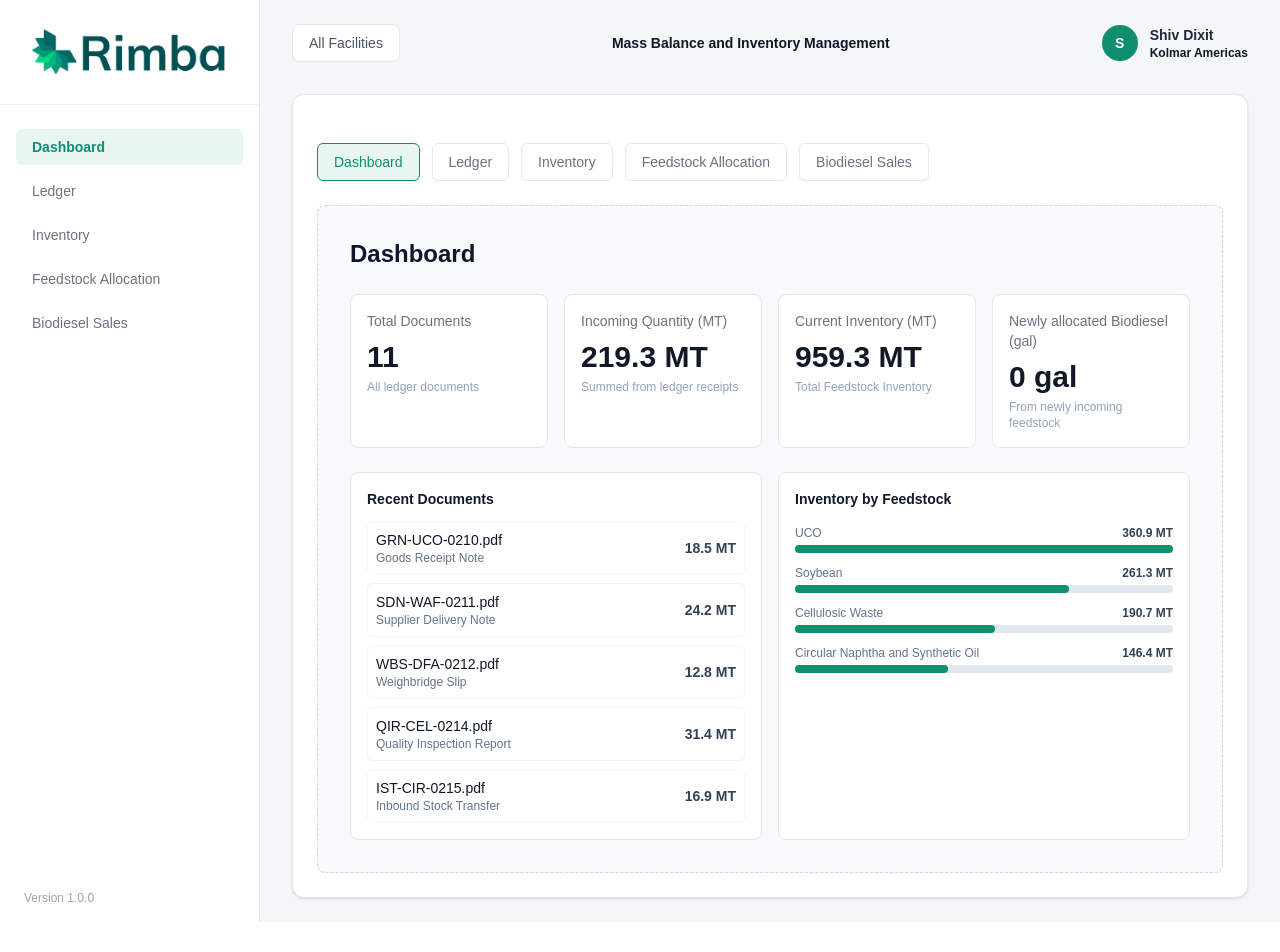
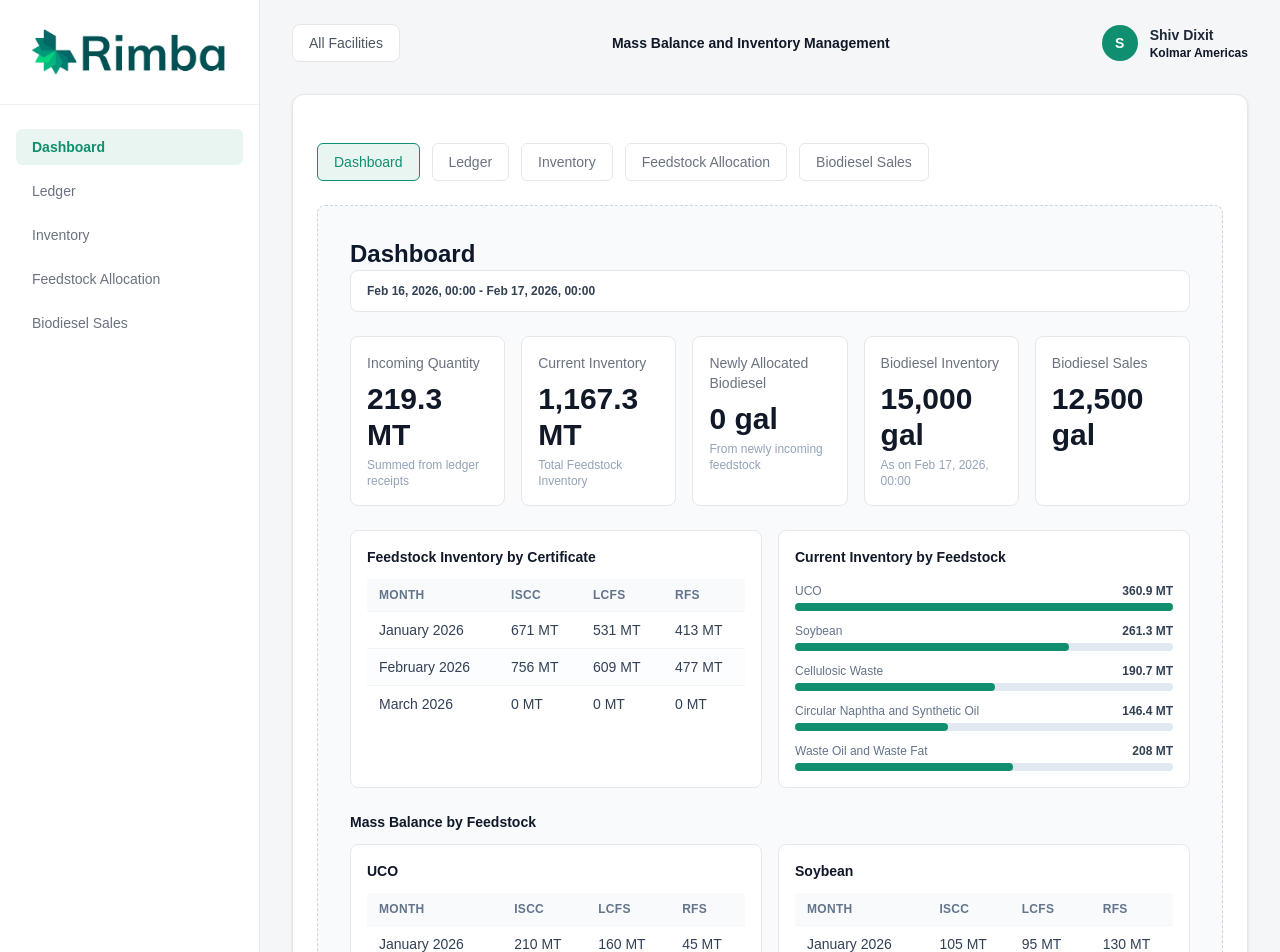
Before and after one commit to lokeshwagadre/kolmar-inventory-massBalance, a Next.js app: page / in a window 1280 px wide. Shown: the top 952 px of the page. Before the commit the page ends 922 px from the top, so only its background shows below. Built offline with nearby package versions, Linux system fonts and the light colour scheme.

Commit message:
Summary Page feedback from Tim

```diff
--- a/app/page.tsx
+++ b/app/page.tsx
@@ -111,18 +111,83 @@ function TabsNav({
 
 function DashboardSection({
   summaryCards,
-  latestLedgerDocuments,
   inventoryMixRows,
+  statsWindowLabel,
 }: {
   summaryCards: SummaryCard[];
-  latestLedgerDocuments: LedgerDocument[];
   inventoryMixRows: Array<{ feedstock: string; amount: number }>;
+  statsWindowLabel: string;
 }) {
   const maxInventoryMix = Math.max(...inventoryMixRows.map((row) => row.amount), 1);
+  const feedstockMassBalanceCards = [
+    {
+      feedstock: "UCO",
+      rows: [
+        { month: "January 2026", lcfs: 160, iscc: 210, rfs: 45 },
+        { month: "February 2026", lcfs: 185, iscc: 245, rfs: 52 },
+        { month: "March 2026", lcfs: 0, iscc: 0, rfs: 0 },
+      ],
+    },
+    {
+      feedstock: "Soybean",
+      rows: [
+        { month: "January 2026", lcfs: 95, iscc: 105, rfs: 130 },
+        { month: "February 2026", lcfs: 112, iscc: 118, rfs: 152 },
+        { month: "March 2026", lcfs: 0, iscc: 0, rfs: 0 },
+      ],
+    },
+    {
+      feedstock: "Cellulosic Waste",
+      rows: [
+        { month: "January 2026", lcfs: 72, iscc: 88, rfs: 104 },
+        { month: "February 2026", lcfs: 81, iscc: 96, rfs: 118 },
+        { month: "March 2026", lcfs: 0, iscc: 0, rfs: 0 },
+      ],
+    },
+    {
+      feedstock: "Circular Naphtha and Synthetic Oil",
+      rows: [
+        { month: "January 2026", lcfs: 64, iscc: 92, rfs: 36 },
+        { month: "February 2026", lcfs: 73, iscc: 104, rfs: 41 },
+        { month: "March 2026", lcfs: 0, iscc: 0, rfs: 0 },
+      ],
+    },
+    {
+      feedstock: "Waste Oil and Waste Fat",
+      rows: [
+        { month: "January 2026", lcfs: 140, iscc: 176, rfs: 98 },
+        { month: "February 2026", lcfs: 158, iscc: 193, rfs: 114 },
+        { month: "March 2026", lcfs: 0, iscc: 0, rfs: 0 },
+      ],
+    },
+  ];
+  const monthOrder = feedstockMassBalanceCards[0]?.rows.map((row) => row.month) ?? [];
+  const certificateTotalsByMonth = feedstockMassBalanceCards.reduce<
+    Record<string, { lcfs: number; iscc: number; rfs: number }>
+  >((acc, card) => {
+    card.rows.forEach((row) => {
+      if (!acc[row.month]) {
+        acc[row.month] = { lcfs: 0, iscc: 0, rfs: 0 };
+      }
+      acc[row.month].lcfs += row.lcfs;
+      acc[row.month].iscc += row.iscc;
+      acc[row.month].rfs += row.rfs;
+    });
+    return acc;
+  }, {});
+  const certificateInventoryByMonth = monthOrder.map((month) => ({
+    month,
+    lcfs: certificateTotalsByMonth[month]?.lcfs ?? 0,
+    iscc: certificateTotalsByMonth[month]?.iscc ?? 0,
+    rfs: certificateTotalsByMonth[month]?.rfs ?? 0,
+  }));
 
   return (
     <>
-      <div className="mt-6 grid grid-cols-1 gap-4 md:grid-cols-2 xl:grid-cols-4">
+      <div className="rounded-lg border border-[#e5e7eb] bg-white px-4 py-3 text-xs text-[#64748b]">
+       <span className="font-semibold text-[#334155]">{statsWindowLabel}</span>
+      </div>
+      <div className="mt-6 grid grid-cols-1 gap-4 md:grid-cols-2 lg:grid-cols-5">
         {summaryCards.map((card) => (
           <div key={card.label} className="rounded-lg border border-[#e5e7eb] bg-white p-4">
             <p className="text-sm font-medium text-[#6b7280]">{card.label}</p>
@@ -133,24 +198,33 @@ function DashboardSection({
       </div>
       <div className="mt-6 grid grid-cols-1 gap-4 lg:grid-cols-2">
         <div className="rounded-lg border border-[#e5e7eb] bg-white p-4">
-          <h3 className="text-sm font-semibold text-[#111827]">Recent Documents</h3>
-          <div className="mt-3 space-y-2">
-            {latestLedgerDocuments.map((doc) => (
-              <div
-                key={`dashboard-${doc.documentName}-${doc.receivedAtIso}`}
-                className="flex items-center justify-between rounded-md border border-[#f1f5f9] p-2"
-              >
-                <div>
-                  <p className="text-sm font-medium text-[#0f172a]">{doc.documentName}</p>
-                  <p className="text-xs text-[#64748b]">{doc.documentType}</p>
-                </div>
-                <p className="text-sm font-semibold text-[#334155]">{doc.feedstockReceivedMt} MT</p>
-              </div>
-            ))}
-          </div>
+          <h3 className="text-sm font-semibold text-[#111827]">Feedstock Inventory by Certificate</h3>
+          <table className="mt-3 w-full border-collapse text-sm">
+            <thead>
+              <tr className="bg-[#f8fafc] text-left text-xs uppercase tracking-wide text-[#64748b]">
+                <th className="px-3 py-2">Month</th>
+                <th className="px-3 py-2">ISCC</th>
+                <th className="px-3 py-2">LCFS</th>
+                <th className="px-3 py-2">RFS</th>
+              </tr>
+            </thead>
+            <tbody>
+              {certificateInventoryByMonth.map((row, idx) => (
+                <tr
+                  key={`certificate-inventory-${row.month}`}
+                  className={`border-t border-[#f1f5f9] text-[#334155] ${idx % 2 === 0 ? "bg-white" : "bg-[#fcfdff]"}`}
+                >
+                  <td className="px-3 py-2 font-medium">{row.month}</td>
+                  <td className="px-3 py-2 tabular-nums">{row.iscc.toLocaleString("en-US")} MT</td>
+                  <td className="px-3 py-2 tabular-nums">{row.lcfs.toLocaleString("en-US")} MT</td>
+                  <td className="px-3 py-2 tabular-nums">{row.rfs.toLocaleString("en-US")} MT</td>
+                </tr>
+              ))}
+            </tbody>
+          </table>
         </div>
         <div className="rounded-lg border border-[#e5e7eb] bg-white p-4">
-          <h3 className="text-sm font-semibold text-[#111827]">Inventory by Feedstock</h3>
+          <h3 className="text-sm font-semibold text-[#111827]">Current Inventory by Feedstock</h3>
           <div className="mt-4 space-y-3">
             {inventoryMixRows.map((row) => (
               <div key={`mix-${row.feedstock}`}>
@@ -167,6 +241,47 @@ function DashboardSection({
               </div>
             ))}
           </div>
+        </div>
+      </div>
+      <div className="mt-6">
+        <h3 className="text-sm font-semibold text-[#111827]">Mass Balance by Feedstock</h3>
+        <div className="mt-3 grid grid-cols-1 gap-4 lg:grid-cols-2">
+          {feedstockMassBalanceCards.map((card, idx) => {
+            const isLastOddCard = feedstockMassBalanceCards.length % 2 !== 0 && idx === feedstockMassBalanceCards.length - 1;
+            return (
+            <div
+              key={`mass-balance-${card.feedstock}`}
+              className={`${isLastOddCard ? "lg:col-span-2 lg:flex lg:justify-center" : ""}`}
+            >
+            <div className={`rounded-lg border border-[#e5e7eb] bg-white p-4 ${isLastOddCard ? "lg:w-1/2" : ""}`}>
+              <h4 className="text-sm font-semibold text-[#0f172a]">{card.feedstock}</h4>
+              <table className="mt-3 w-full border-collapse text-sm">
+                <thead>
+                  <tr className="bg-[#f8fafc] text-left text-xs uppercase tracking-wide text-[#64748b]">
+                    <th className="px-3 py-2">Month</th>
+                    <th className="px-3 py-2">ISCC</th>
+                    <th className="px-3 py-2">LCFS</th>
+                    <th className="px-3 py-2">RFS</th>
+                  </tr>
+                </thead>
+                <tbody>
+                  {card.rows.map((row, idx) => (
+                    <tr
+                      key={`${card.feedstock}-${row.month}`}
+                      className={`border-t border-[#f1f5f9] text-[#334155] ${idx % 2 === 0 ? "bg-white" : "bg-[#fcfdff]"}`}
+                    >
+                      <td className="px-3 py-2 font-medium">{row.month}</td>
+                      <td className="px-3 py-2 tabular-nums">{row.iscc.toLocaleString("en-US")} MT</td>
+                      <td className="px-3 py-2 tabular-nums">{row.lcfs.toLocaleString("en-US")} MT</td>
+                      <td className="px-3 py-2 tabular-nums">{row.rfs.toLocaleString("en-US")} MT</td>
+                    </tr>
+                  ))}
+                </tbody>
+              </table>
+            </div>
+            </div>
+          );
+          })}
         </div>
       </div>
     </>
@@ -557,6 +672,8 @@ function BiodieselSalesSection({
 }
 
 function LedgerSection({
+  ledgerTotalDocuments,
+  ledgerIncomingQuantityMt,
   ledgerSearch,
   setLedgerSearch,
   documentTypeFilter,
@@ -572,6 +689,8 @@ function LedgerSection({
   showAllLedgerDocuments,
   setShowAllLedgerDocuments,
 }: {
+  ledgerTotalDocuments: number;
+  ledgerIncomingQuantityMt: number;
   ledgerSearch: string;
   setLedgerSearch: (value: string) => void;
   documentTypeFilter: string;
@@ -590,7 +709,26 @@ function LedgerSection({
   const visibleFeedstockTotalMt = filteredLedgerDocuments.reduce((sum, doc) => sum + doc.feedstockReceivedMt, 0);
 
   return (
-    <div className="mt-6 overflow-x-auto rounded-lg border border-[#e2e8f0] bg-white">
+    <>
+      <div className="mt-6 grid grid-cols-1 gap-4 md:grid-cols-2">
+        <div className="rounded-lg border border-[#e5e7eb] bg-white p-4">
+          <p className="text-sm font-medium text-[#6b7280]">Total Documents</p>
+          <p className="mt-2 text-3xl font-semibold text-[#111827]">{ledgerTotalDocuments.toLocaleString("en-US")}</p>
+          <p className="mt-1 text-xs text-[#94a3b8]">All ledger documents</p>
+        </div>
+        <div className="rounded-lg border border-[#e5e7eb] bg-white p-4">
+          <p className="text-sm font-medium text-[#6b7280]">Incoming Quantity (MT)</p>
+          <p className="mt-2 text-3xl font-semibold text-[#111827]">
+            {ledgerIncomingQuantityMt.toLocaleString("en-US", {
+              minimumFractionDigits: 1,
+              maximumFractionDigits: 1,
+            })}{" "}
+            MT
+          </p>
+          <p className="mt-1 text-xs text-[#94a3b8]">Summed from ledger receipts</p>
+        </div>
+      </div>
+      <div className="mt-6 overflow-x-auto rounded-lg border border-[#e2e8f0] bg-white">
       <div className="grid gap-3 border-b border-[#f1f5f9] p-4 md:grid-cols-2 xl:grid-cols-5">
         <input
           type="text"
@@ -728,7 +866,8 @@ function LedgerSection({
           {showAllLedgerDocuments ? "View Less" : "View More"}
         </button>
       </div>
-    </div>
+      </div>
+    </>
   );
 }
 
@@ -893,12 +1032,23 @@ export default function Home() {
       incomingAmount: "12 MT",
       totalInventoryAmount: "110 MT",
     },
+    {
+      date: "Feb 14, 2026",
+      inventoryFeedstock: "Waste Oil and Waste Fat",
+      inventoryCertification: "LCFS, ISCC",
+      inventoryAmount: "175 MT",
+      incomingFeedstock: "Waste Oil and Waste Fat",
+      incomingCertification: "LCFS, ISCC",
+      incomingAmount: "15 MT",
+      totalInventoryAmount: "190 MT",
+    },
   ];
   const incomingFromLedgerFeedstocks = new Set([
     "UCO",
     "Soybean",
     "Cellulosic Waste",
     "Circular Naphtha and Synthetic Oil",
+    "Waste Oil and Waste Fat",
   ]);
   const ledgerIncomingByFeedstock = ledgerDocuments.reduce<Record<string, number>>((acc, doc) => {
     if (!incomingFromLedgerFeedstocks.has(doc.feedstockType)) {
@@ -946,9 +1096,6 @@ export default function Home() {
     { feedstock: "Circular Naphtha and Synthetic Oil", gallons: 3500 },
   ];
 
-  const latestLedgerDocuments = [...ledgerDocuments]
-    .sort((a, b) => b.receivedAtIso.localeCompare(a.receivedAtIso))
-    .slice(0, 5);
   const inventoryMixRows = syncedInventoryRows.map((row) => ({
     feedstock: row.inventoryFeedstock,
     amount: parseMtValue(row.totalInventoryAmount),
@@ -990,14 +1137,25 @@ export default function Home() {
     gallons: Math.round((previousBreakdownMap[feedstock] ?? 0) + (allocatedProducedByFeedstock[feedstock] ?? 0)),
   }));
   const updatedBiodieselInventory = Math.round(previousBiodieselInventory + allocatedBiodieselAdded);
+  const now = new Date();
+  const statsWindowEnd = new Date(now.getFullYear(), now.getMonth(), now.getDate());
+  const statsWindowStart = new Date(statsWindowEnd);
+  statsWindowStart.setDate(statsWindowStart.getDate() - 1);
+  const dateTimeFormatter = new Intl.DateTimeFormat(undefined, {
+    day: "2-digit",
+    month: "short",
+    year: "numeric",
+    hour: "2-digit",
+    minute: "2-digit",
+    hour12: false,
+  });
+  const statsWindowLabel = `${dateTimeFormatter.format(statsWindowStart)} - ${dateTimeFormatter.format(
+    statsWindowEnd,
+  )}`;
+  const biodieselSalesMock = 12500;
   const summaryCards = [
     {
-      label: "Total Documents",
-      value: totalDocuments.toLocaleString("en-US"),
-      note: "All ledger documents",
-    },
-    {
-      label: "Incoming Quantity (MT)",
+      label: "Incoming Quantity",
       value: `${incomingQuantityMt.toLocaleString("en-US", {
         minimumFractionDigits: 1,
         maximumFractionDigits: 1,
@@ -1005,7 +1163,7 @@ export default function Home() {
       note: "Summed from ledger receipts",
     },
     {
-      label: "Current Inventory (MT)",
+      label: "Current Inventory",
       value: `${currentInventoryMt.toLocaleString("en-US", {
         minimumFractionDigits: 1,
         maximumFractionDigits: 1,
@@ -1013,9 +1171,19 @@ export default function Home() {
       note: "Total Feedstock Inventory",
     },
     {
-      label: "Newly allocated Biodiesel (gal)",
+      label: "Newly Allocated Biodiesel",
       value: `${allocatedBiodieselAdded.toLocaleString("en-US")} gal`,
       note: "From newly incoming feedstock",
+    },
+    {
+      label: "Biodiesel Inventory",
+      value: `${updatedBiodieselInventory.toLocaleString("en-US")} gal`,
+      note: `As on ${dateTimeFormatter.format(statsWindowEnd)}`,
+    },
+    {
+      label: "Biodiesel Sales",
+      value: `${biodieselSalesMock.toLocaleString("en-US")} gal`,
+      note: "",
     },
   ];
 
@@ -1105,8 +1273,8 @@ export default function Home() {
               {activeTab === "Dashboard" && (
                 <DashboardSection
                   summaryCards={summaryCards}
-                  latestLedgerDocuments={latestLedgerDocuments}
                   inventoryMixRows={inventoryMixRows}
+                  statsWindowLabel={statsWindowLabel}
                 />
               )}
               {activeTab === "Inventory" && (
@@ -1127,6 +1295,8 @@ export default function Home() {
               )}
               {activeTab === "Ledger" && (
                 <LedgerSection
+                  ledgerTotalDocuments={totalDocuments}
+                  ledgerIncomingQuantityMt={incomingQuantityMt}
                   ledgerSearch={ledgerSearch}
                   setLedgerSearch={setLedgerSearch}
                   documentTypeFilter={documentTypeFilter}
```
